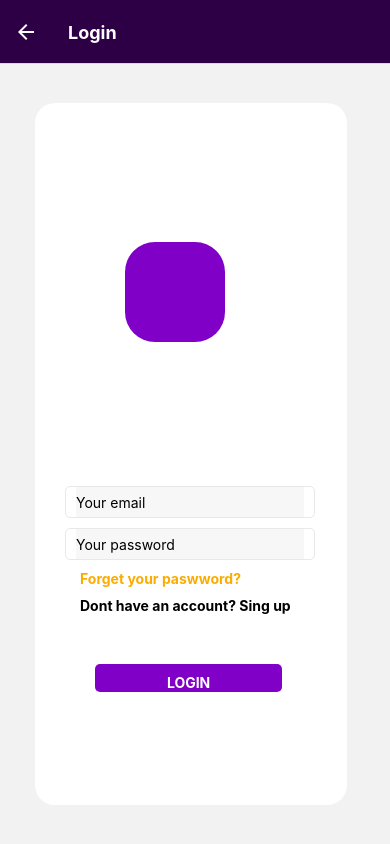
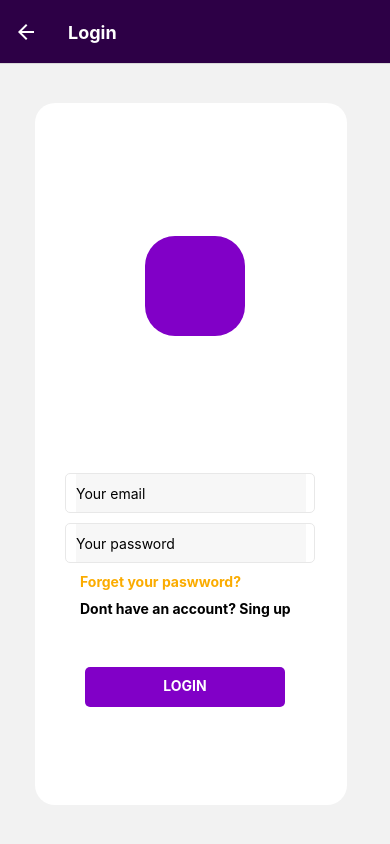
Before and after one commit to endyleyms/AWSCognitoNative, a React Native app: screen /Login in a window 390 px wide. Built offline with nearby package versions, Linux system fonts and the light colour scheme.

Commit message:
modified dimensions styles

```diff
--- a/Pages/Home.tsx
+++ b/Pages/Home.tsx
@@ -27,8 +27,8 @@ const styles = StyleSheet.create({
     },
     butonL:{
       backgroundColor: '#FBAC00',
-      width: '60%',
-      height: '20%',
+      width: 240,
+      height: 40,
       padding: 10,
       marginVertical: 5,
       alignItems: 'center',
@@ -41,8 +41,8 @@ const styles = StyleSheet.create({
 
     butonS:{
       backgroundColor: '#FFFFFF',
-      width: '60%',
-      height: '20%',
+      width: 240,
+      height: 40,
       padding: 10,
       marginVertical: 5,
       alignItems: 'center',
--- a/Pages/Login.tsx
+++ b/Pages/Login.tsx
@@ -61,7 +61,7 @@ const styles= StyleSheet.create({
         backgroundColor: '#8100C7',
         width: 100,
         height: 100,
-        left:90,
+        left:110,
         borderRadius: 30
       },
       container:{
@@ -73,21 +73,22 @@ const styles= StyleSheet.create({
         marginVertical: 5,
         left:30,
         width: 250,
+        height:40
       },
       input:{
-        height: 30,
-        width:'100%',
+        height: 38,
+        width:230,
         backgroundColor: '#F7F7F7'
       },
       buton:{
         backgroundColor: '#8100C7',
-        width: '60%',
-        height: '15%',
+        width: 200,
+        height: 40,
         padding: 10,
         marginVertical: 5,
         alignItems: 'center',
         borderRadius: 5,
-        left:60,
+        left:50,
         top:40
       },
       text:{
--- a/Pages/Profile.tsx
+++ b/Pages/Profile.tsx
@@ -45,8 +45,8 @@ const styles= StyleSheet.create({
     },
     buton:{
         backgroundColor: '#8100C7',
-        width: '70%',
-        height: '7%',
+        width: 240,
+        height: 50,
         padding: 10,
         marginVertical: 5,
         alignItems: 'center',
--- a/Pages/SingUp.tsx
+++ b/Pages/SingUp.tsx
@@ -103,6 +103,7 @@ const styles= StyleSheet.create({
         marginVertical: 5,
         left:30,
         width: 200,
+        height: 40
       },
       containerIndicative:{
         backgroundColor: 'white',
@@ -113,11 +114,12 @@ const styles= StyleSheet.create({
         marginVertical: 5,
         left:30,
         width: 50,
+        height: 40
       },
 
       input:{
-        height: 30,
-        width:'100%',
+        height: 35,
+        width:180,
         backgroundColor: '#F7F7F7'
       },
       buton:{
--- a/Pages/SteepFour.tsx
+++ b/Pages/SteepFour.tsx
@@ -111,19 +111,20 @@ const styles= StyleSheet.create({
         paddingHorizontal: 5,
         marginVertical: 5,
         left:5,
-        width: 50,
-        height:50
+        top: 1,
+        width: 60,
+        height:60
     },
     input:{
-        height: 50,
-        width:40,
+        height: 55,
+        width:50,
         backgroundColor: '#F7F7F7',
         alignContent:'center',
     },
     buton:{
         backgroundColor: '#8100C7',
-        width: '70%',
-        height: '7%',
+        width: 240,
+        height: 50,
         padding: 10,
         marginVertical: 5,
         alignItems: 'center',
@@ -134,14 +135,14 @@ const styles= StyleSheet.create({
     },
     butonR:{
         backgroundColor: '#F7F7F7',
-        width: '50%',
-        height: '7%',
+        width: 200,
+        height: 45,
         padding: 10,
         marginVertical: 5,
         alignItems: 'center',
         borderRadius: 5,
         position:'relative',
-        left:70,
+        left:60,
         top: 60
 
     },
--- a/Pages/StepTree.tsx
+++ b/Pages/StepTree.tsx
@@ -69,8 +69,8 @@ const styles= StyleSheet.create({
     },
     buton:{
         backgroundColor: '#8100C7',
-        width: '70%',
-        height: '7%',
+        width: 240,
+        height: 50,
         padding: 10,
         marginVertical: 5,
         alignItems: 'center',
--- a/Pages/StepTwo.tsx
+++ b/Pages/StepTwo.tsx
@@ -111,12 +111,13 @@ const styles= StyleSheet.create({
         paddingHorizontal: 10,
         marginVertical: 5,
         left:30,
-        width: 250,
+        width: 270,
+        height: 50
       },
 
       input:{
-        height: 30,
-        width:'100%',
+        height: 45,
+        width:240,
         backgroundColor: '#F7F7F7'
       },
       buton:{
```
